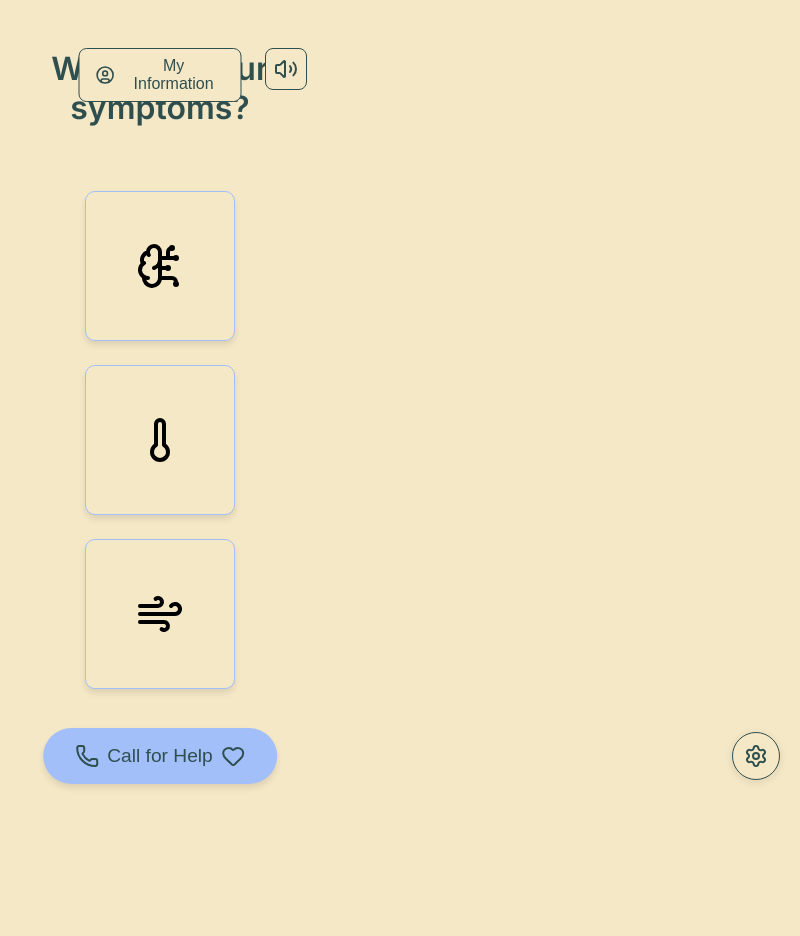
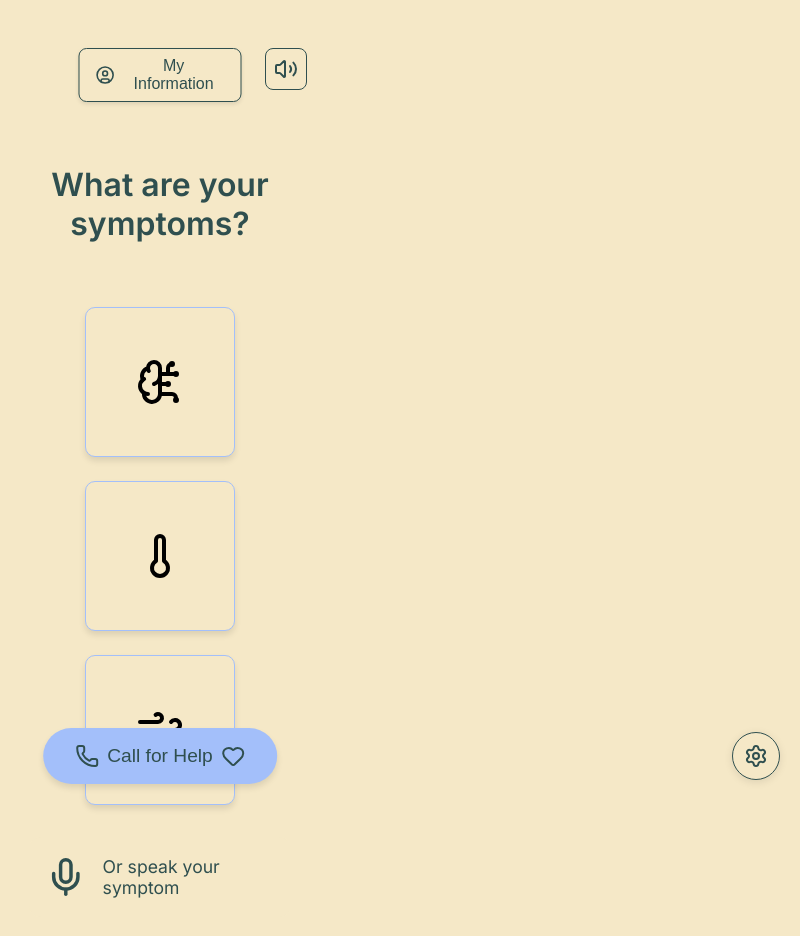
Before and after one commit to catancs/app-healthcare-elder-refugee, a React (Vite) app: page / in a window 1280 px wide. Shown: the top 936 px of the page, without its empty margins (480-1280 px from the left). Built offline with nearby package versions, Linux system fonts and the light colour scheme.

Commit message:
fix title

```diff
--- a/src/App.tsx
+++ b/src/App.tsx
@@ -74,7 +74,7 @@ const AppContent: React.FC = () => {
             top: '1rem',
             left: '50%',
             transform: 'translateX(-50%)',
-            zIndex: 10
+            zIndex: 100
           }}>
             <button
               style={{
@@ -88,7 +88,8 @@ const AppContent: React.FC = () => {
                 gap: '0.5rem',
                 cursor: 'pointer',
                 fontSize: '1rem',
-                fontWeight: '500'
+                fontWeight: '500',
+                boxShadow: '0 2px 4px rgba(0,0,0,0.1)'
               }}
               onClick={() => navigateTo('settings')}
             >
--- a/src/contexts/NavigationContext.tsx
+++ b/src/contexts/NavigationContext.tsx
@@ -1,5 +1,4 @@
 import React, { createContext, useContext, useState } from 'react';
-import type { ReactNode } from 'react';
 
 type Screen = 'symptomTriage' | 'gpGuidance' | 'journeyMap' | 'settings' | 'postVisitLogging';
 
@@ -11,7 +10,7 @@ interface NavigationContextType {
 
 const NavigationContext = createContext<NavigationContextType | undefined>(undefined);
 
-export const NavigationProvider: React.FC<{ children: ReactNode }> = ({ children }) => {
+export const NavigationProvider: React.FC<{ children: React.ReactNode }> = ({ children }) => {
   const [screenHistory, setScreenHistory] = useState<Screen[]>(['symptomTriage']);
 
   const navigateTo = (screen: Screen) => {
@@ -35,8 +34,6 @@ export const NavigationProvider: React.FC<{ children: ReactNode }> = ({ children
 
 export const useNavigation = () => {
   const context = useContext(NavigationContext);
-  if (!context) {
-    throw new Error('useNavigation must be used within NavigationProvider');
-  }
+  if (!context) throw new Error('useNavigation must be used within NavigationProvider');
   return context;
 };
--- a/src/styles/shared.module.css
+++ b/src/styles/shared.module.css
@@ -16,7 +16,8 @@
   flex-direction: column;
   justify-content: center;
   align-items: center;
-  margin-top: -100px; /* Offset for the help button space */
+  margin-top: 2rem; /* Changed from -100px to 2rem to prevent overlap */
+  padding-top: 3rem; /* Added padding to account for the top button */
 }
 
 .title {
```
